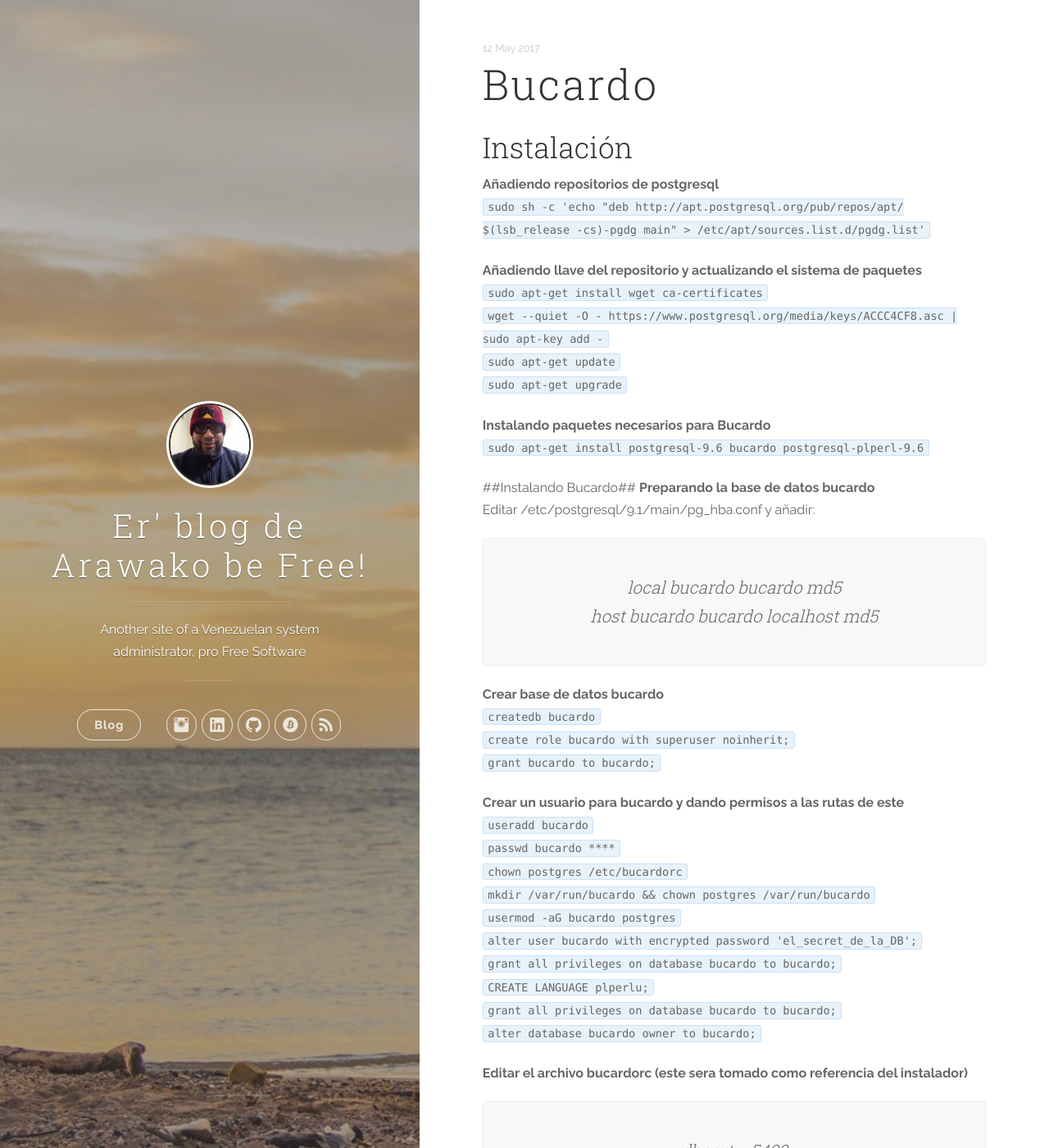
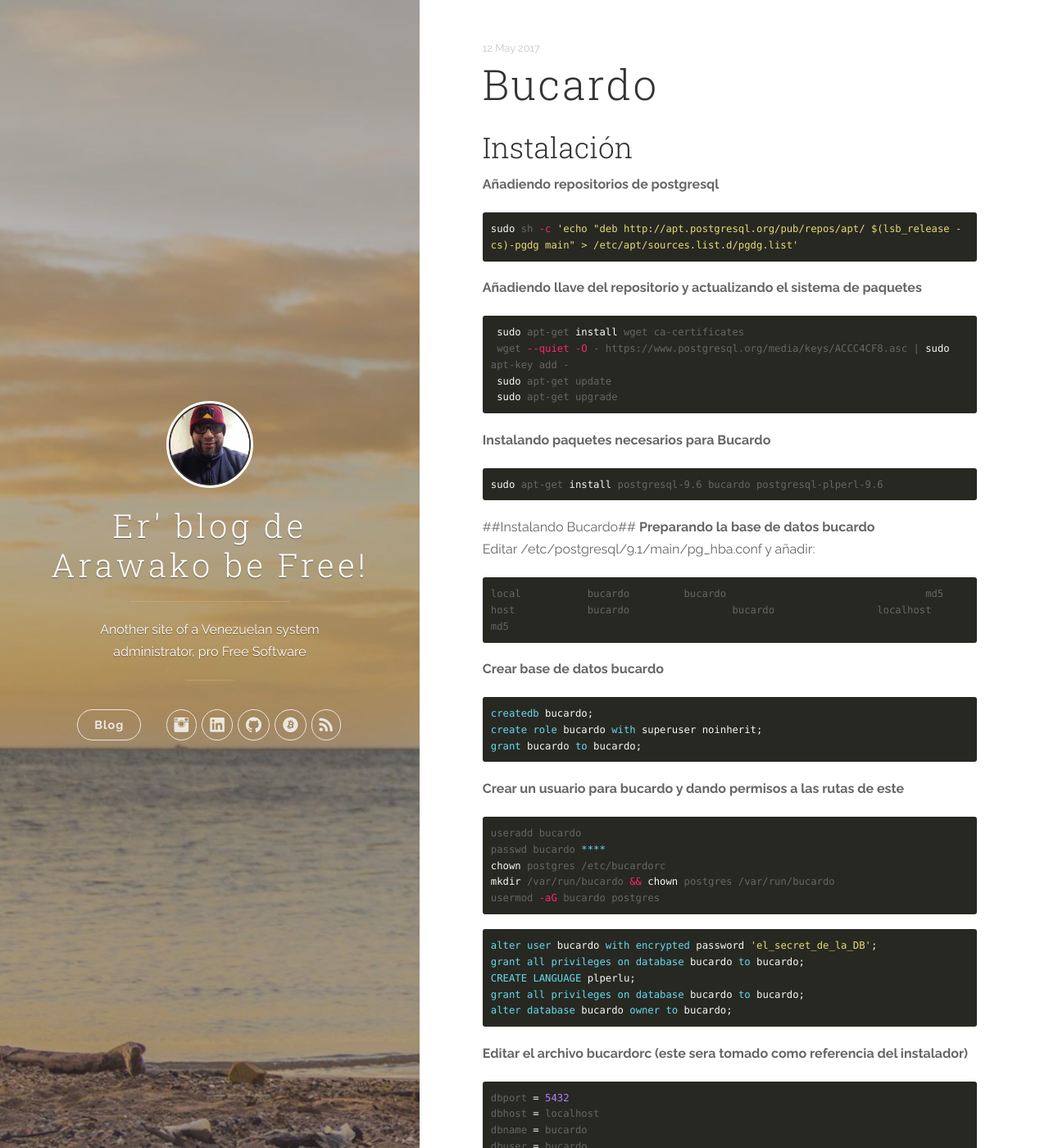
Before and after one commit to arawako/arawako.github.io, a Jekyll site: the page built from _posts/2017-05-12-bucardo.md, in a window 1280 px wide and 1400 px high. Shown: the whole window at 82% size. Built offline with Jekyll 4.4.1, drawn with Linux system fonts in a browser that asks for light colours; some of the changed text lies outside the part shown.

Commit message:
Updating code box in bucardo post

````diff
--- a/_posts/2017-05-12-bucardo.md
+++ b/_posts/2017-05-12-bucardo.md
@@ -6,90 +6,109 @@
 ---
 ## Instalación ##
 **Añadiendo repositorios de postgresql**
-`sudo sh -c 'echo "deb http://apt.postgresql.org/pub/repos/apt/ $(lsb_release -cs)-pgdg main" > /etc/apt/sources.list.d/pgdg.list'`
-
+```bash
+sudo sh -c 'echo "deb http://apt.postgresql.org/pub/repos/apt/ $(lsb_release -cs)-pgdg main" > /etc/apt/sources.list.d/pgdg.list'
+```
 **Añadiendo llave del repositorio y actualizando el sistema de paquetes**
- `sudo apt-get install wget ca-certificates`
- `wget --quiet -O - https://www.postgresql.org/media/keys/ACCC4CF8.asc | sudo apt-key add -`
- `sudo apt-get update`
- `sudo apt-get upgrade`
-
+ ```bash
+ sudo apt-get install wget ca-certificates
+ wget --quiet -O - https://www.postgresql.org/media/keys/ACCC4CF8.asc | sudo apt-key add -
+ sudo apt-get update
+ sudo apt-get upgrade
+ ```
 **Instalando paquetes necesarios para Bucardo**
-`sudo apt-get install postgresql-9.6 bucardo postgresql-plperl-9.6`
-
+```bash
+sudo apt-get install postgresql-9.6 bucardo postgresql-plperl-9.6
+```
 ##Instalando Bucardo##
 **Preparando la base de datos bucardo**
 Editar /etc/postgresql/9.1/main/pg_hba.conf y añadir:
-> local   	bucardo         bucardo                                 md5
- host		bucardo			bucardo			localhost				md5
-
+```vim
+local   	bucardo         bucardo                                 md5
+host		bucardo			bucardo			localhost				md5
+```
 **Crear base de datos bucardo**
-`createdb bucardo`
-`create role bucardo with superuser noinherit;`
-`grant bucardo to bucardo;`
-
+```sql
+createdb bucardo;
+create role bucardo with superuser noinherit;
+grant bucardo to bucardo;
+```
 **Crear un usuario para bucardo y dando permisos a las rutas de este**
- `useradd bucardo`
-`passwd bucardo ****`
-`chown postgres /etc/bucardorc`
-`mkdir /var/run/bucardo && chown postgres /var/run/bucardo`
-`usermod -aG bucardo postgres`
-`alter user bucardo with encrypted password 'el_secret_de_la_DB';`
-`grant all privileges on database bucardo to bucardo;`
-`CREATE LANGUAGE plperlu;`
-`grant all privileges on database bucardo to bucardo;`
-`alter database bucardo owner to bucardo;`
-
+```bash
+useradd bucardo
+passwd bucardo ****
+chown postgres /etc/bucardorc
+mkdir /var/run/bucardo && chown postgres /var/run/bucardo
+usermod -aG bucardo postgres
+```
+```sql
+alter user bucardo with encrypted password 'el_secret_de_la_DB';
+grant all privileges on database bucardo to bucardo;
+CREATE LANGUAGE plperlu;
+grant all privileges on database bucardo to bucardo;
+alter database bucardo owner to bucardo;
+```
 **Editar el archivo bucardorc (este sera tomado como referencia del instalador)**
-> dbport = 5432
- dbhost = localhost
- dbname = bucardo
- dbuser = bucardo
- dbpass = ****
-
+```vim
+dbport = 5432
+dbhost = localhost
+dbname = bucardo
+dbuser = bucardo
+dbpass = ****
+```
 **Correr el instalador de bucardo**
-`su - postgres -c "bucardo install"`
-> 1. Host:           localhost
- 2. Port:           5432
- 3. User:           bucardo >>> Normalmente aparece postgres
- 4. Database:       bucardo
- 5. PID directory:  /var/run/bucardo
+```bash
+su - postgres -c "bucardo install"
+1. Host:           localhost
+2. Port:           5432
+3. User:           bucardo >>> Normalmente aparece postgres
+4. Database:       bucardo
+5. PID directory:  /var/run/bucardo
 >> Nota: Seguramente aparecera un error de password luego de correr la instalación, antes de darte dolores de cabeza, verifica el siguiente paso y ejecuta ***bucardo status***
-
+```
 **Editar el archivo /usr/bin/bucardo +/- en la linea 85**
->   79               quiet        => 0,
-   80               verbose      => 0,
-   81               quickstart   => 0,
-   82               bcverbose    => 1,
-   83               dbname       => 'bucardo',
-   84               dbuser       => 'bucardo',
-   85               dbpass       => 'el_secret_de_la_DB', (cambia undef; por el valos de tu md5 en la DB bucardo)
-   86               sendmail     => 0,
-   87               extraname    => '',
-   88               logseparate  => 0,
-   89               logextension => '',
-   90               logclean     => 0,
-   91               batch        => 0,
-
+```vim
+79               quiet        => 0,
+80               verbose      => 0,
+81               quickstart   => 0,
+82               bcverbose    => 1,
+83               dbname       => 'bucardo',
+84               dbuser       => 'bucardo',
+85               dbpass       => 'el_secret_de_la_DB', (cambia undef; por el valos de tu md5 en la DB bucardo)
+86               sendmail     => 0,
+87               extraname    => '',
+88               logseparate  => 0,
+89               logextension => '',
+90               logclean     => 0,
+91               batch        => 0,
+```
 ## Usando Bucardo ##
 **Agregar bases de datos a bucardo**
-`bucardo add db name_01 db=db-name user=username pass=secret_md5 host=hostname01`
-`bucardo add db name_02 db=db-name user=username pass=secret_md5 host=hostname02`
-
+```bash
+bucardo add db name_01 db=db-name user=username pass=secret_md5 host=hostname01
+bucardo add db name_02 db=db-name user=username pass=secret_md5 host=hostname02
+```
 **Agregar tablas a replicar y crear grupo de replicación**
-`bucardo add all tables db=name_01 relgroup=name_relgroup`
-
+```bash
+bucardo add all tables db=name_01 relgroup=name_relgroup
+```
 **Crear Grupo de replicación**
-`bucardo add dbgroup name_dbgroup name_01:source name_02:source`
-
+```bash
+bucardo add dbgroup name_dbgroup name_01:source name_02:source
+```
 **Crear reglas de sincronización**
-`bucardo add sync name_sync dbgroup=name_dbgroup relgroup=name_relgroup conflict_strategy=bucardo_source onetimecopy=2 autokick=0`
-
+```
+bucardo add sync name_sync dbgroup=name_dbgroup relgroup=name_relgroup conflict_strategy=bucardo_source onetimecopy=2 autokick=0
+```
 **Indicar metodo de syncronizacion, en este caso automatico**
-`bucardo update sync qa_sync autokick=1`
-
+```bash
+bucardo update sync qa_sync autokick=1
+```
 **Aplicar cambios realizados**
-`bucardo reload config`
-
+```bash
+bucardo reload config
+```
 **Chequear estado del servicio**
-`bucardo status All`
+```bash
+bucardo status All
+```
````
